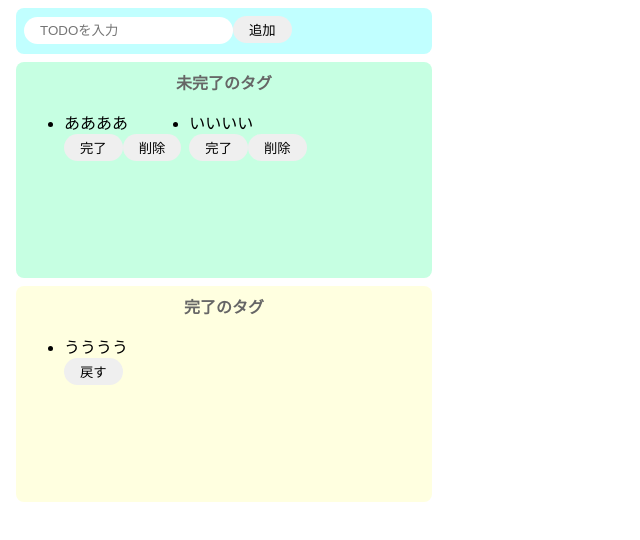
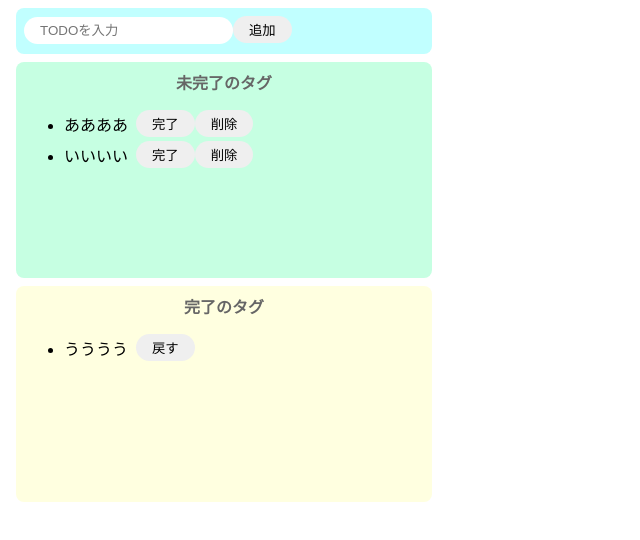
Before and after one commit to 304089/ToDoApp, a React (Create React App) app: page / in a window 1280 px wide. Shown: the top 540 px of the page, without its empty margins (0-640 px from the left). Built offline with nearby package versions, Linux system fonts and the light colour scheme.

Commit message:
タスク追加機能完了

```diff
--- a/src/App.jsx
+++ b/src/App.jsx
@@ -1,35 +1,59 @@
+import { useState } from "react";
 import "./styles.css";
 import "./styles.css";
 
 export const App = () => {
+  const [todoText, setTodoText] = useState("");
+  const [incompleteTodos, setIncompleteTodos] = useState([
+    "ああああ",
+    "いいいい"
+  ]);
+  const [completeTodo, setcompleteTodos] = useState(["うううう"]);
+
+  const onChangeTodoText = (event) => setTodoText(event.target.value);
+
+  const onClickAdd = () => {
+    if (todoText === "") return;
+    const newTodos = [...incompleteTodos, todoText];
+    setIncompleteTodos(newTodos);
+    setTodoText("");
+  };
+
   return (
     <>
       <div className="input-area">
-        <input placeholder="TODOを入力" />
-        <button>追加</button>
+        <input
+          placeholder="TODOを入力"
+          value={todoText}
+          onChange={onChangeTodoText}
+        />
+        <button onClick={onClickAdd}>追加</button>
       </div>
       <div className="incomplete-area">
         <p className="title">未完了のタグ</p>
         <ul>
-          <div className="list-row">
-            <li>ああああ</li>
-            <button>完了</button>
-            <button>削除</button>
-          </div>
-          <div className="list-row">
-            <li>いいいい</li>
-            <button>完了</button>
-            <button>削除</button>
-          </div>
+          {incompleteTodos.map((todo) => {
+            return (
+              <div key={todo} className="list-row">
+                <li>{todo}</li>
+                <button>完了</button>
+                <button>削除</button>
+              </div>
+            );
+          })}
         </ul>
       </div>
       <div className="complete-area">
         <p className="title">完了のタグ</p>
         <ul>
-          <div className="list-row">
-            <li>うううう</li>
-            <button>戻す</button>
-          </div>
+          {completeTodo.map((todo) => {
+            return (
+              <div key={todo} className="list-row">
+                <li>{todo}</li>
+                <button>戻す</button>
+              </div>
+            );
+          })}
         </ul>
       </div>
     </>
--- a/src/styles.css
+++ b/src/styles.css
@@ -16,22 +16,26 @@
 }
 
 button:hover {
-  background: #ff7fff;
+  background-color: #ff7fff;
   color: #fff;
   cursor: pointer;
 }
 
+li {
+  margin-right: 8px;
+}
+
 .input-area {
-  background: #c1ffff;
+  background-color: #c1ffff;
   width: 400px;
   height: 30px;
+  border-radius: 8px;
   padding: 8px;
   margin: 8px;
-  border-radius: 8px;
 }
 
 .incomplete-area {
-  background: #c6ffe2;
+  background-color: #c6ffe2;
   width: 400px;
   min-height: 200px;
   padding: 8px;
@@ -40,7 +44,7 @@
 }
 
 .complete-area {
-  background: #ffffe0;
+  background-color: #ffffe0;
   width: 400px;
   min-height: 200px;
   padding: 8px;
@@ -56,7 +60,7 @@
 }
 
 .list-row {
-  display: inline-block;
+  display: flex;
+  align-items: center;
   padding-bottom: 4px;
-  margin-right: 8px;
 }
```
